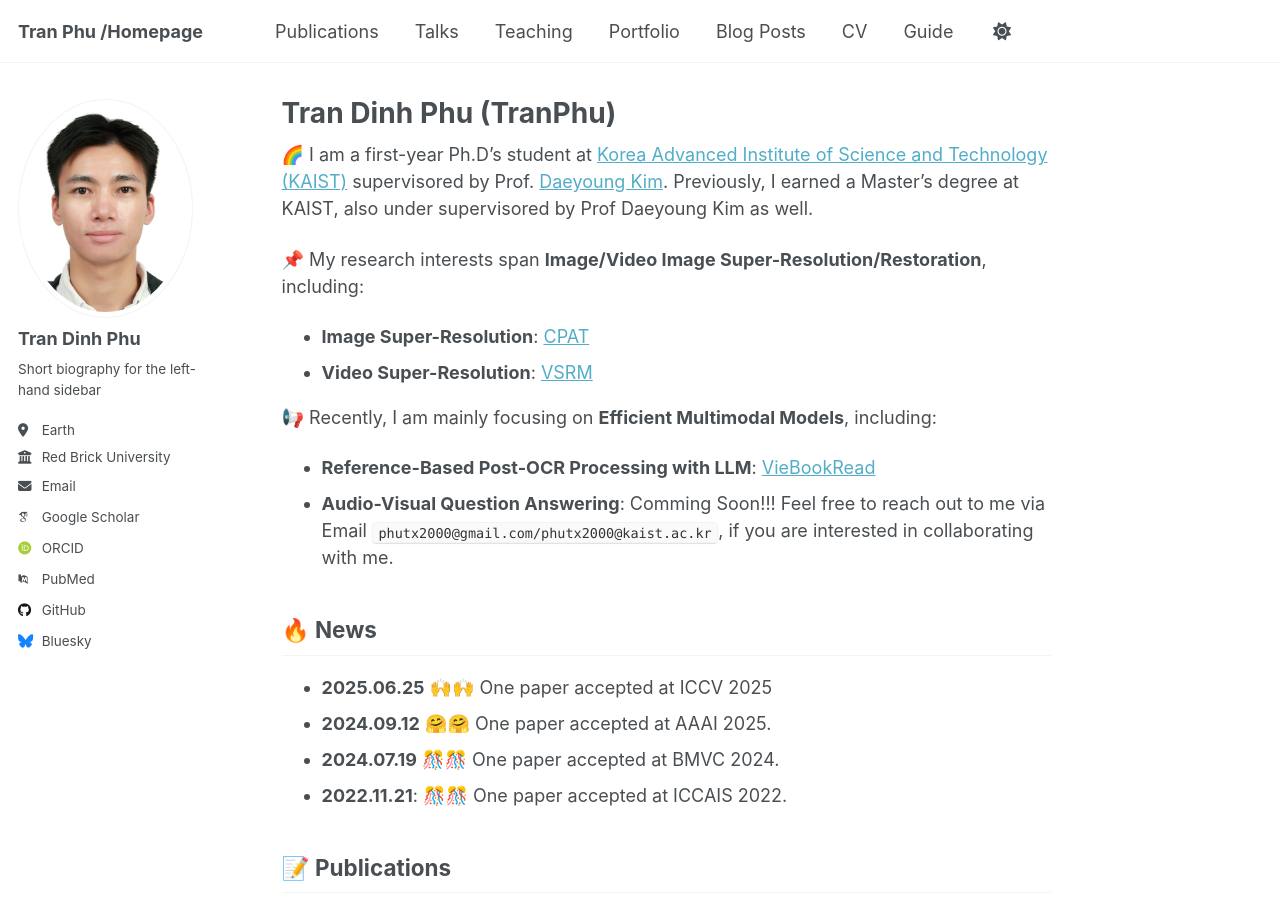
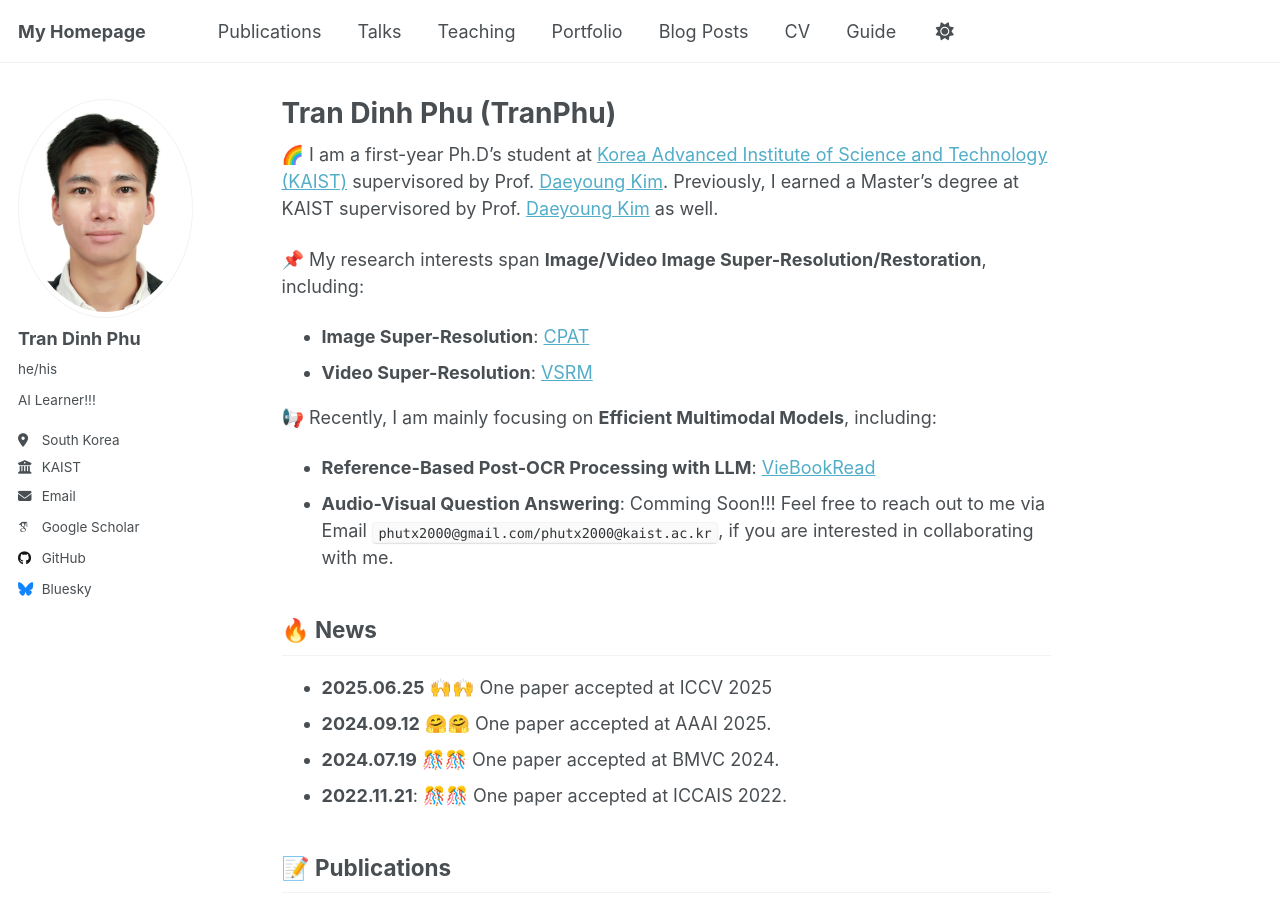
Before and after one commit to PhuTran1005/phutran1005.github.io, a Jekyll site: the page built from _pages/about.md, in a window 1280 px wide and 900 px high. Built offline with Jekyll 4.4.1, drawn with Linux system fonts in a browser that asks for light colours; some web fonts are replaced; a script that is not in the unit is left out.

Commit message:
Update my homepage

```diff
--- a/_config.yml
+++ b/_config.yml
@@ -9,7 +9,7 @@
 # Basic Site Settings
 locale                   : "en-US"
 site_theme               : "default"
-title                    : "Tran Phu /Homepage"
+title                    : "My Homepage"
 title_separator          : "-"
 name                     : &name "Tran Phu"
 description              : &description "personal description"
@@ -24,24 +24,25 @@ author:
   # Biographic information
   avatar           : "profile.png"
   name             : "Tran Dinh Phu"
-  pronouns         : # example: "she/her"
-  bio              : "Short biography for the left-hand sidebar"
-  location         : "Earth"
-  employer         : "Red Brick University"
+  pronouns         : "he/his"
+  bio              : "AI Learner!!!"
+  location         : "South Korea"
+  employer         : "KAIST"
   uri              : # URL
-  email            : "none@example.org"
+  email            : "phutx2000@gmail.com/phutx2000@kaist.ac.kr"
 
   # Academic websites
   academia         : # URL
   arxiv            : # URL - Update with the correct link to your profile
-  googlescholar    : "https://scholar.google.com/citations?user=PS_CX0AAAAAJ"
+  googlescholar    : "https://scholar.google.com/citations?user=peeXHDYAAAAJ&hl=en"
   inspire-hep      : # URL
   impactstory      : # URL
-  orcid            : "http://orcid.org/yourorcidurl"
+  orcid            : # "http://orcid.org/yourorcidurl"
   semantic         : # URL
-  pubmed           : "https://www.ncbi.nlm.nih.gov/pubmed/?term=john+snow"
+  pubmed           : # "https://www.ncbi.nlm.nih.gov/pubmed/?term=john+snow"
   researchgate     : # URL
   scopus           : # URL
+  homepage         : "https://phutran1005.github.io/"
 
   # Repositories and software development
   bitbucket        : # Username - Update with your username on the site
--- a/_pages/about.md
+++ b/_pages/about.md
@@ -7,7 +7,7 @@ redirect_from:
   - /about.html
 ---
 
-🌈 I am a first-year Ph.D's student at [Korea Advanced Institute of Science and Technology (KAIST)](https://www.kaist.ac.kr/kr/) supervisored by Prof. [Daeyoung Kim](https://www.deal.kaist.ac.kr/members/director). Previously, I earned a Master's degree at KAIST, also under supervisored by Prof Daeyoung Kim as well.
+🌈 I am a first-year Ph.D's student at [Korea Advanced Institute of Science and Technology (KAIST)](https://www.kaist.ac.kr/kr/) supervisored by Prof. [Daeyoung Kim](https://www.deal.kaist.ac.kr/members/director). Previously, I earned a Master's degree at KAIST supervisored by Prof. [Daeyoung Kim](https://www.deal.kaist.ac.kr/members/director) as well.
 
 
 📌 My research interests span **Image/Video Image Super-Resolution/Restoration**, including:
```
